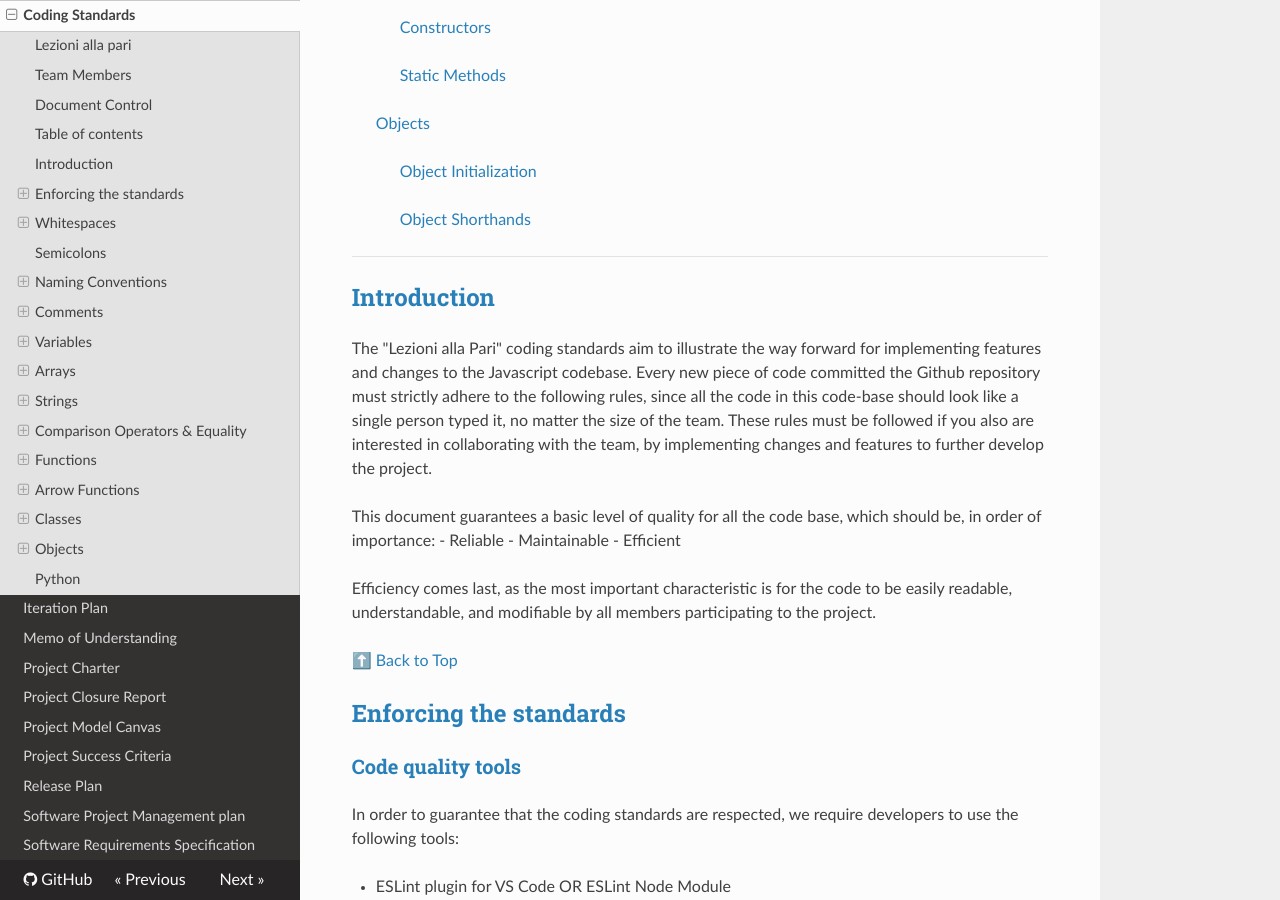
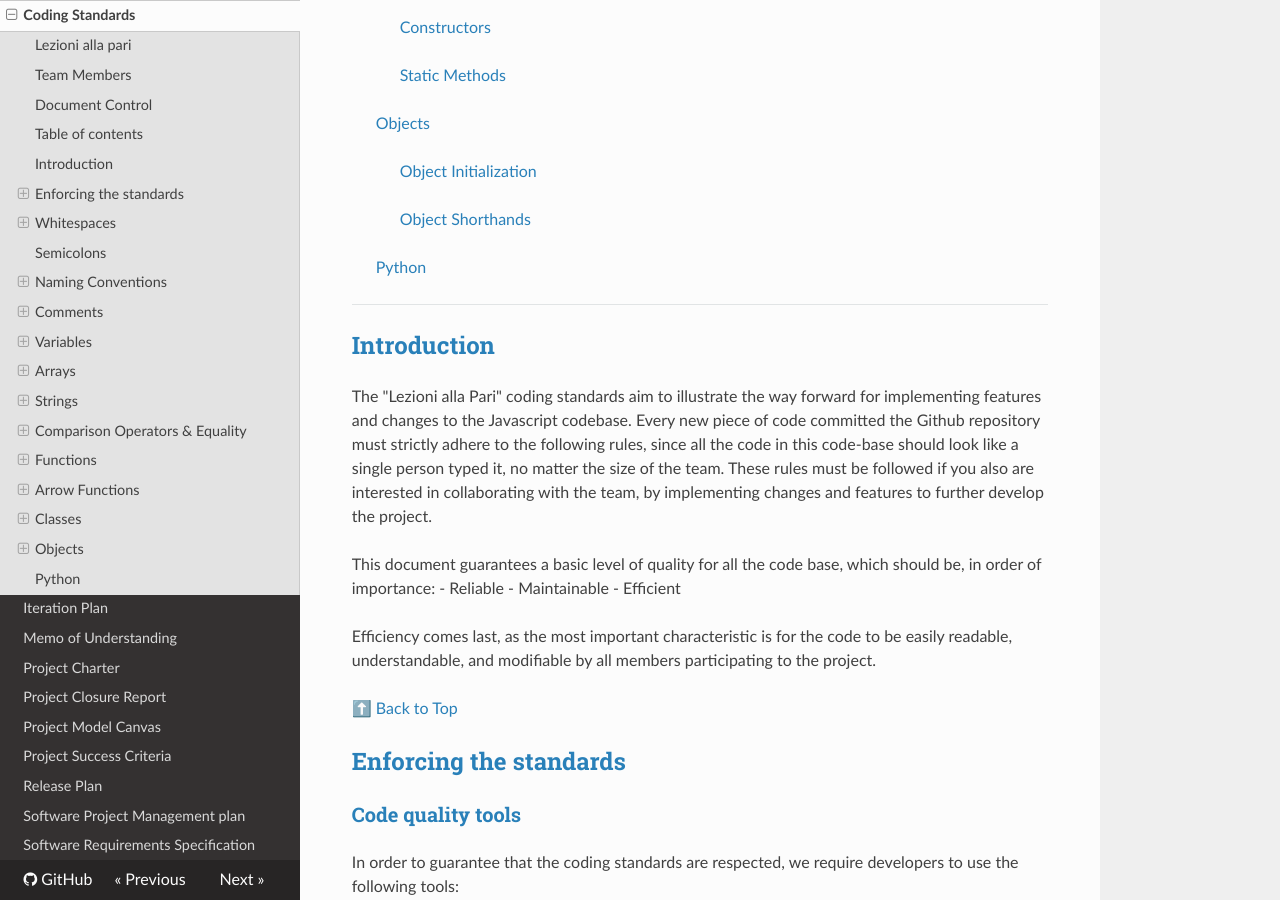
Before and after one commit to KilliKrate/Software-Documentation-G6, an MkDocs documentation site: the page built from docs/Coding Standards/index.md, in a window 1280 px wide and 900 px high, scrolled down 2552 px. Built offline with MkDocs 1.6.1, drawn with Linux system fonts in a browser that asks for light colours; nearby versions of some CDN libraries.

Commit message:
Added Python entry to table of contents

```diff
--- a/docs/Coding Standards/index.md
+++ b/docs/Coding Standards/index.md
@@ -97,6 +97,7 @@ Group 6 is responsible for developing and maintaining this document.
 >>
 >> [Object Shorthands](#object-shorthands)
 >
+> [Python](#python)
 -----------------------------------------------------
 
 ## [Introduction](#introduction)
```
